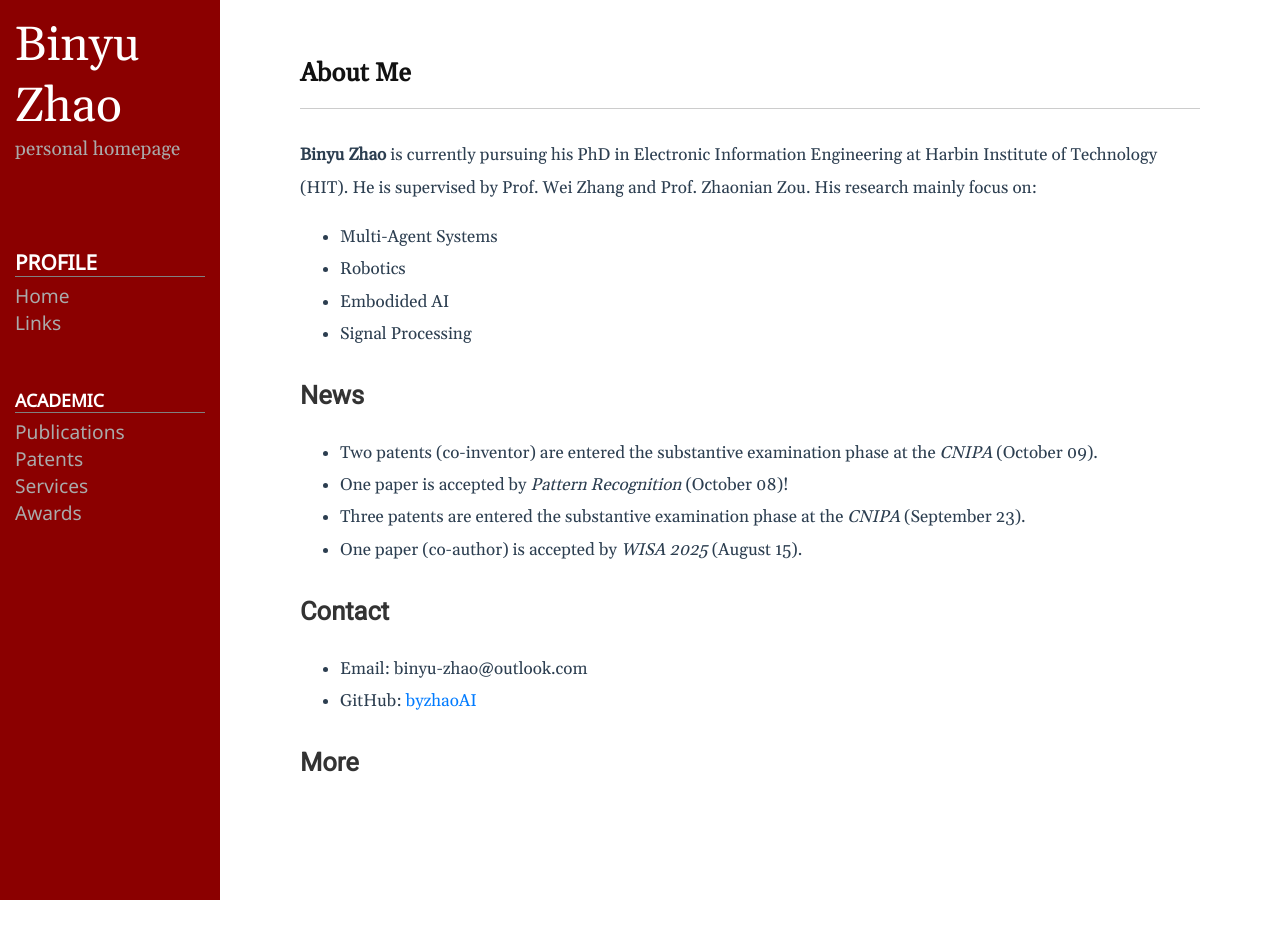
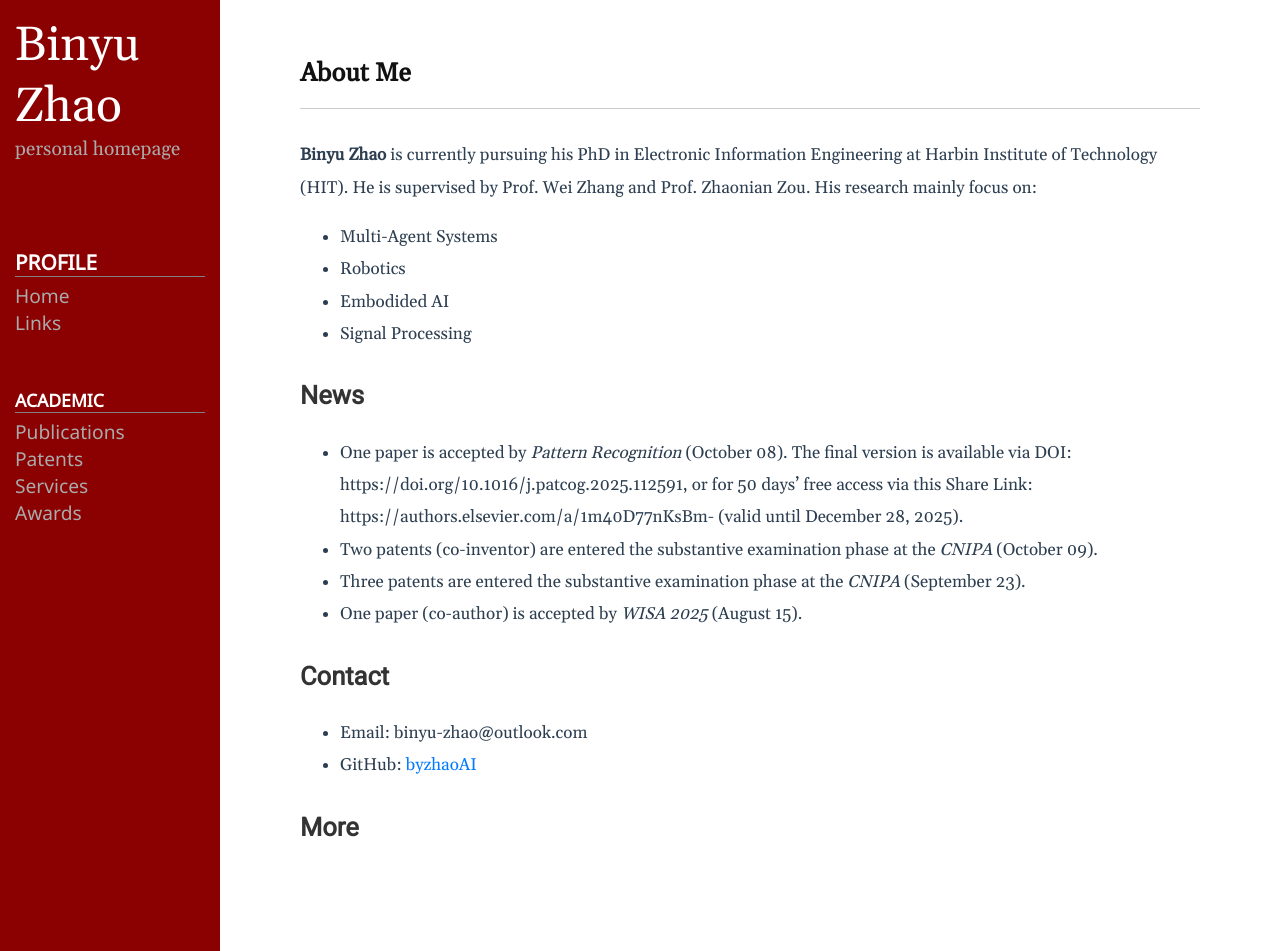
Before and after one commit to byzhaoAI/byzhaoAI.github.io, a Jekyll site: the page built from README.md, in a window 1280 px wide. Built offline with Jekyll 4.4.1, drawn with Linux system fonts in a browser that asks for light colours; before the commit the page ends 900 px from its top, so only the background shows below that.

Commit message:
update PR paper status

```diff
--- a/_includes/home.html
+++ b/_includes/home.html
@@ -21,8 +21,8 @@
 
     <h2>Recent News</h2>
     <ul>
+      <li>One paper is accepted by <em>Pattern Recognition</em> (October 08). The final version is available via DOI: https://doi.org/10.1016/j.patcog.2025.112591, or for 50 days' free access via this Share Link: https://authors.elsevier.com/a/1m40D77nKsBm- (valid until December 28, 2025).</li>
       <li>Two patents (co-inventor) are entered the substantive examination phase at the <em>CNIPA</em> (October 09).</li>
-      <li>One paper is accepted by <em>Pattern Recognition</em> (October 08)!</li>
       <li>Three patents are entered the substantive examination phase at the <em>CNIPA</em> (September 23).</li>
       <li>One paper (co-author) is accepted by <em>WISA 2025</em> (August 15).</li>
     </ul>
```
Also changed, not shown: README.md.
